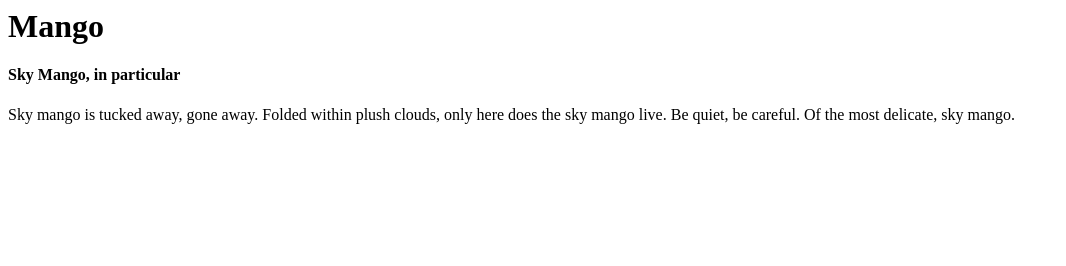
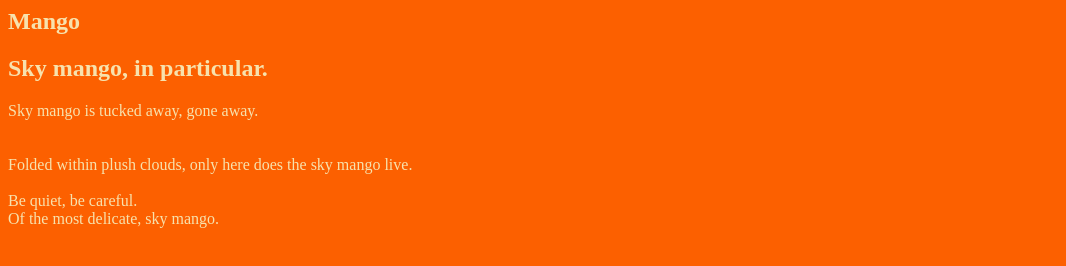
Before and after one commit to lfastfast/testtest, a plain HTML site: page index.html in a window 1280 px wide. Shown: the whole page, without its empty margins (0-1066 px from the left). Drawn offline with Linux system fonts and the light colour scheme.

Commit message:
Update index.html

```diff
--- a/index.html
+++ b/index.html
@@ -4,15 +4,15 @@
 
 </head>
 
-<body>
-<h1>Mango</h1>
-<h4>Sky Mango, in particular</h4>
+<body bgcolor = #fcb603" text = "#f7e2ad">
+<h2>Mango</h2>
+<h2>Sky mango, in particular.</h2>
 <p>Sky mango is tucked away,
-gone away.
+gone away. <br><br><br>
 Folded within plush clouds,
-only here does the sky mango live.
+only here does the sky mango live. <br><br>
 Be quiet,
-be careful.
+be careful. <br>
 Of the most delicate,
 sky mango.</p>
   </html>
```
